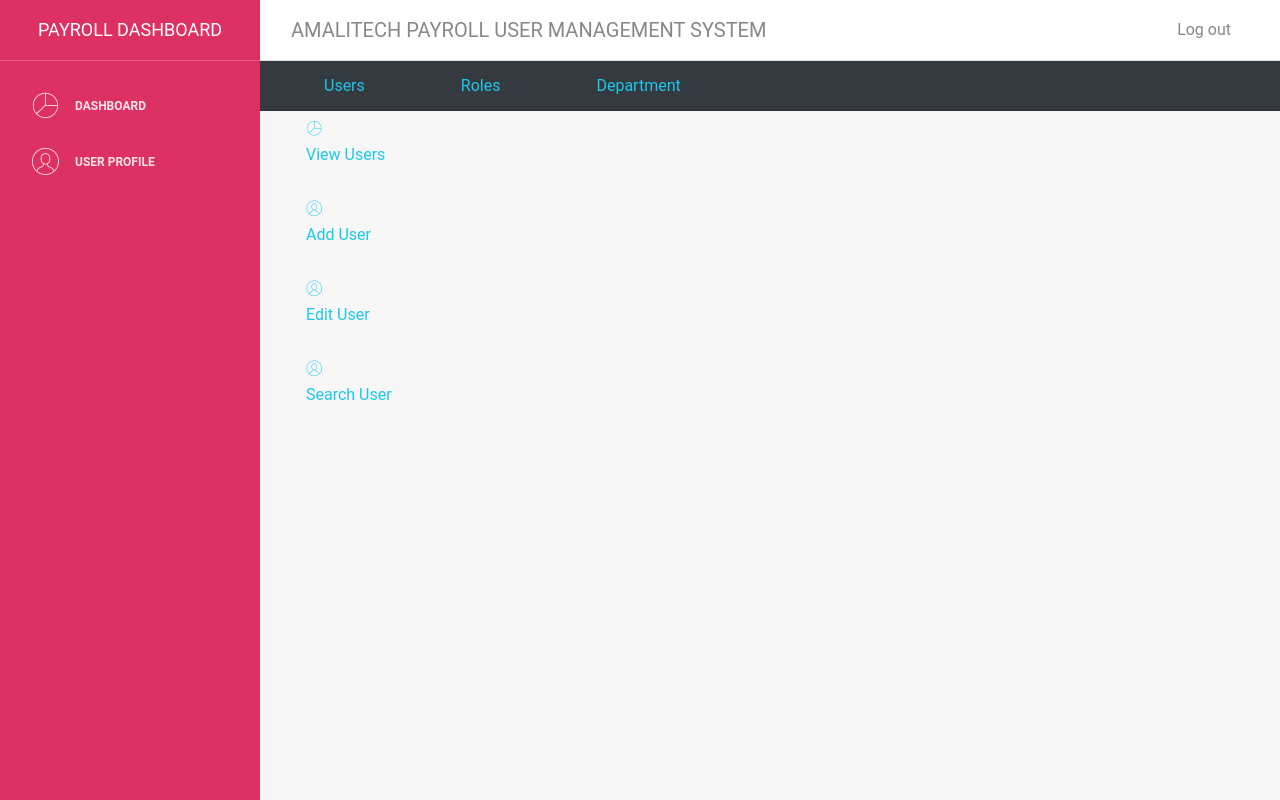
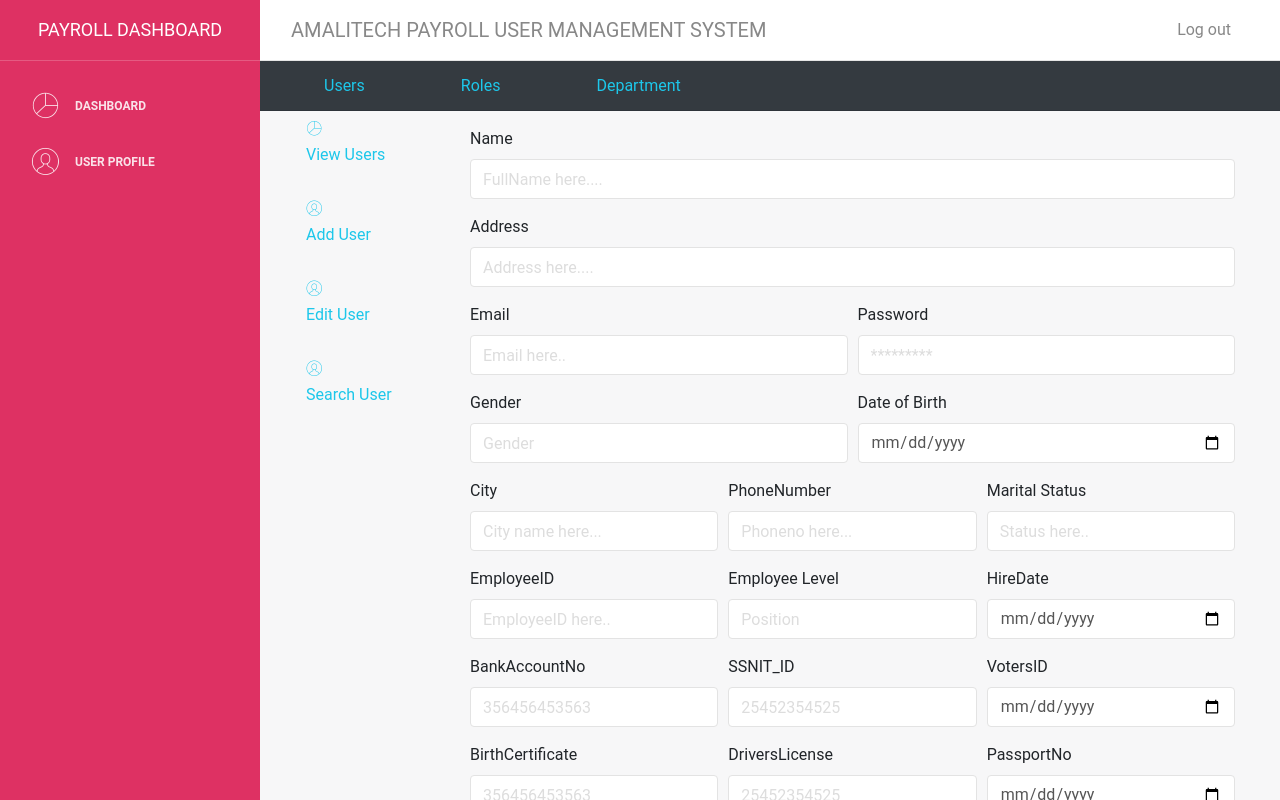
Before and after one commit to natcobbinah/React-frontend-for-Payroll-System, a React (Create React App) app in the folder payrollui/: page /dashboard/usersmain/adduser in a window 1280 px wide. Built offline with nearby package versions, Linux system fonts and the light colour scheme.

Commit message:
add user form done

```diff
--- a/payrollui/src/users/adduser.js
+++ b/payrollui/src/users/adduser.js
@@ -3,13 +3,104 @@
 class adduser extends Component{
     render(){
         return(
-            <div className="container-fluid">
+            <div className="container-fluid mt-3">
+                <form>
+                    <div className="form-group">
+                        <label htmlFor="fullnamelbl">Name</label>
+                        <input type="text" class="form-control" id="fullnamelbl" placeholder="FullName here...."/>
+                    </div>
+                    <div className="form-group">
+                        <label htmlFor="addresslbl">Address</label>
+                        <input type="text" class="form-control" id="addresslbl" placeholder="Address here...."/>
+                    </div>
+                    <div className="form-row">
+                        <div className="form-group col-md-6">
+                          <label htmlFor="emaillbl">Email</label>
+                          <input type="email" className="form-control" id="emaillbl" placeholder="Email here.."/>
+                        </div>
+                        <div className="form-group col-md-6">
+                          <label htmlFor="passwordlbl">Password</label>
+                          <input type="password" className="form-control" id="passwordlbl" placeholder="*********"/>
+                        </div>
+                    </div>
 
+                    <div className="form-row">
+                        <div className="form-group col-md-6">
+                          <label htmlFor="genderlbl">Gender</label>
+                          <input type="text" className="form-control" id="genderlbl" placeholder="Gender"/>
+                        </div>
+                        <div className="form-group col-md-6">
+                          <label htmlFor="dateofbirthlbl">Date of Birth</label>
+                          <input type="date" className="form-control" id="dateofbirthlbl"/>
+                        </div>
+                    </div>
+
+                    <div className="form-row">
+                        <div className="form-group col-md-4">
+                            <label htmlFor="citylbl">City</label>
+                            <input type="text" className="form-control" id="citylbl" placeholder="City name here..."/>
+                        </div>
+                        <div className="form-group col-md-4">
+                            <label htmlFor="phonenumberlbl">PhoneNumber</label>
+                            <input type="text" className="form-control" id="phonenumberlbl" placeholder="Phoneno here..."/>
+                        </div>
+                        <div className="form-group col-md-4">
+                            <label htmlFor="maritalstatuslbl">Marital Status</label>
+                            <input type="text" className="form-control" id="maritalstatuslbl" placeholder="Status here.."/>
+                        </div>
+                    </div>
+                    <div className="form-row">
+                        <div className="form-group col-md-4">
+                            <label htmlFor="employeeidlbl">EmployeeID</label>
+                            <input type="text" className="form-control" id="employeeidlbl" placeholder="EmployeeID here.."/>
+                        </div>
+                        <div className="form-group col-md-4">
+                            <label htmlFor="employeelvlbl">Employee Level</label>
+                            <input type="text" className="form-control" id="employeelvlbl" placeholder="Position"/>
+                        </div>
+                        <div className="form-group col-md-4">
+                            <label htmlFor="hiredatelbl">HireDate</label>
+                            <input type="date" className="form-control" id="hiredatelbl"/>
+                        </div>
+                    </div>
+                    <div className="form-row">
+                        <div className="form-group col-md-4">
+                            <label htmlFor="bankaccnolbl">BankAccountNo</label>
+                            <input type="text" className="form-control" id="bankaccnolbl" placeholder="356456453563"/>
+                        </div>
+                        <div className="form-group col-md-4">
+                            <label htmlFor="ssnitlbl">SSNIT_ID</label>
+                            <input type="text" className="form-control" id="ssnitlbl" placeholder="25452354525"/>
+                        </div>
+                        <div className="form-group col-md-4">
+                            <label htmlFor="votersidlbl">VotersID</label>
+                            <input type="date" className="form-control" id="votersidlbl"/>
+                        </div>
+                    </div>
+                    <div className="form-row">
+                        <div className="form-group col-md-4">
+                            <label htmlFor="birthcertidlbl">BirthCertificate</label>
+                            <input type="text" className="form-control" id="birthcertidlbl" placeholder="356456453563"/>
+                        </div>
+                        <div className="form-group col-md-4">
+                            <label htmlFor="driverslicenlbl">DriversLicense</label>
+                            <input type="text" className="form-control" id="driverslicenlbl" placeholder="25452354525"/>
+                        </div>
+                        <div className="form-group col-md-4">
+                            <label htmlFor="passportlbl">PassportNo</label>
+                            <input type="date" className="form-control" id="passportlbl"/>
+                        </div>
+                    </div>
+                    <div className="form-row">
+                       <div className="form-group col-md-12">
+                            <button type="button" className="btn btn-primary">Add User</button>
+                        </div>
+                    </div>
+                </form>
             </div>
         );
     }
 }
 
-//username, email, password, address, city, phonenumber, employeeid, employeelevel, gender, birthdate,
-//hiredate, maritalstatus, bankaccountnumber, birthcertid, driverslicenseid, votersid, passportid, ssnitid
+//, , driverslicenseid, passportid,
 export default adduser;
```
Also changed, not shown: 1 other file (tests, documents, lock files or other folders).
